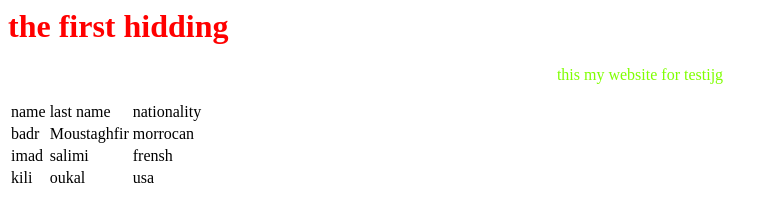
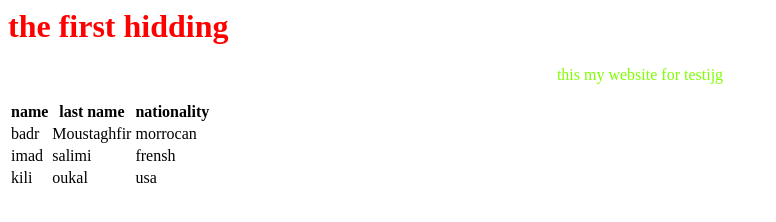
Before and after one commit to badrmous/badr.github.io, a plain HTML site: page index.html in a window 1280 px wide. Shown: the whole page, without its empty margins (0-776 px from the left). Drawn offline with Linux system fonts and the light colour scheme.

Commit message:
change td to th

```diff
--- a/index.html
+++ b/index.html
@@ -27,9 +27,9 @@ table{
         </p>
         <table>
             <thead>
-                <td>name </td>
-                <td>last name </td>
-                <td>nationality  </td>
+                <th>name </th>
+                <th>last name </th>
+                <th>nationality  </th>
             </thead>
 
             <tbody>
```
